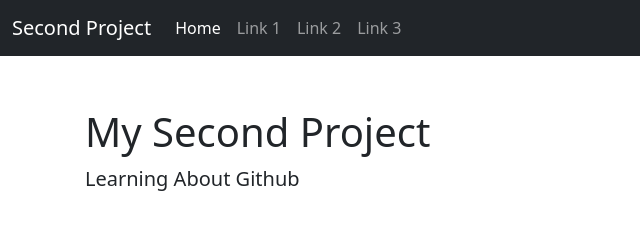
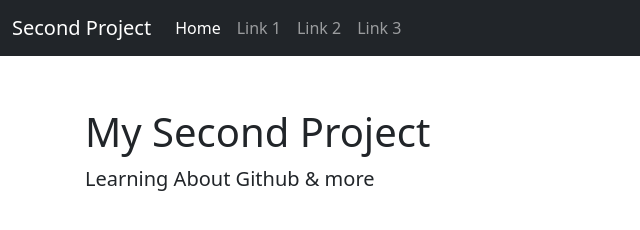
Before and after one commit to mannygutierrez12/SecondProject, a plain HTML site: page index.html in a window 1280 px wide. Shown: the full height of the page, 0-640 px from the left. Drawn offline with nearby package versions, Linux system fonts and the light colour scheme.

Commit message:
Added few changes to tittles

```diff
--- a/index.html
+++ b/index.html
@@ -50,7 +50,7 @@
 <main class="flex-shrink-0">
    <div class="container">
        <h1 class="mt-5">My Second Project</h1>
-       <p class="lead">Learning About Github</p>
+       <p class="lead">Learning About Github & more</p>
    </div>
  </main>
     <!-- Bootstrap JS -->
```
